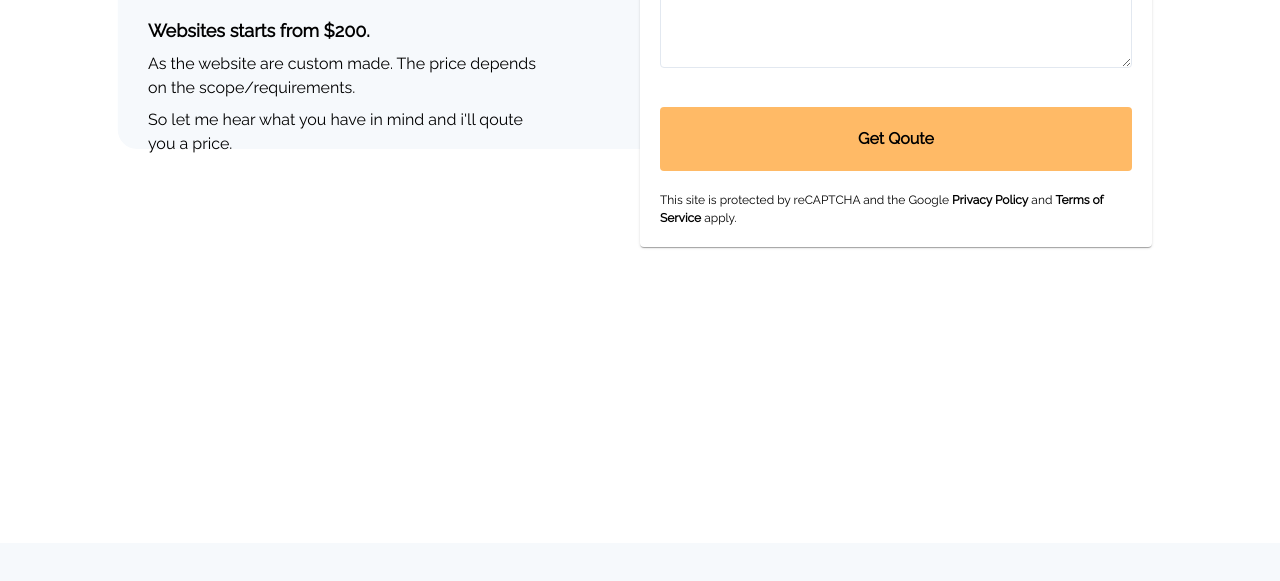
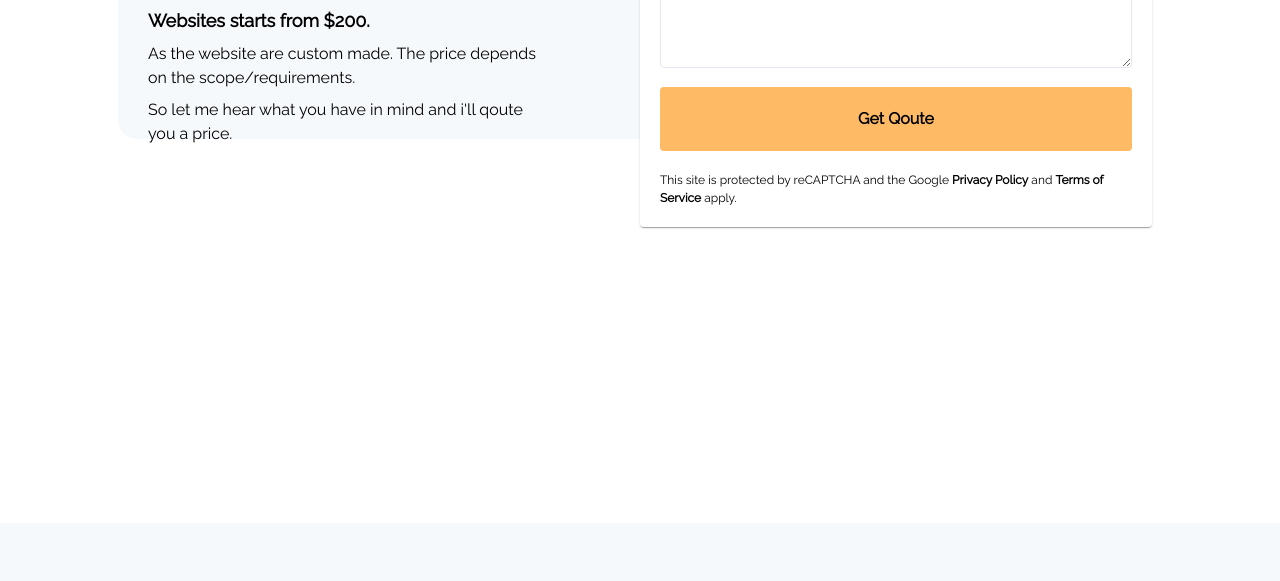
Before and after one commit to rexdesigndk/rexdesign-porfolio, a website: page index.html in a window 1280 px wide. Shown: the part 5342-5923 px from the top of the page. Drawn offline with Linux system fonts and the light colour scheme.

Commit message:
+ removed margin from qoute button

```diff
--- a/index.html
+++ b/index.html
@@ -468,7 +468,7 @@
                       aria-label="write your message "
                     ></textarea>
                     <button
-                      class="g-recaptcha w-full bg-primary font-bold rounded py-5 px-2 mb-5 mt-5 hover:bg-accent focus:shadow-outline"
+                      class="g-recaptcha w-full bg-primary font-bold rounded py-5 px-2 mb-5 hover:bg-accent focus:shadow-outline"
                       data-sitekey="6LcPf8QUAAAAALZ63_gShuNjg63FW84MDYlyJKXZ"
                       data-callback='onSubmit'
                       data-badge="inline"
```
